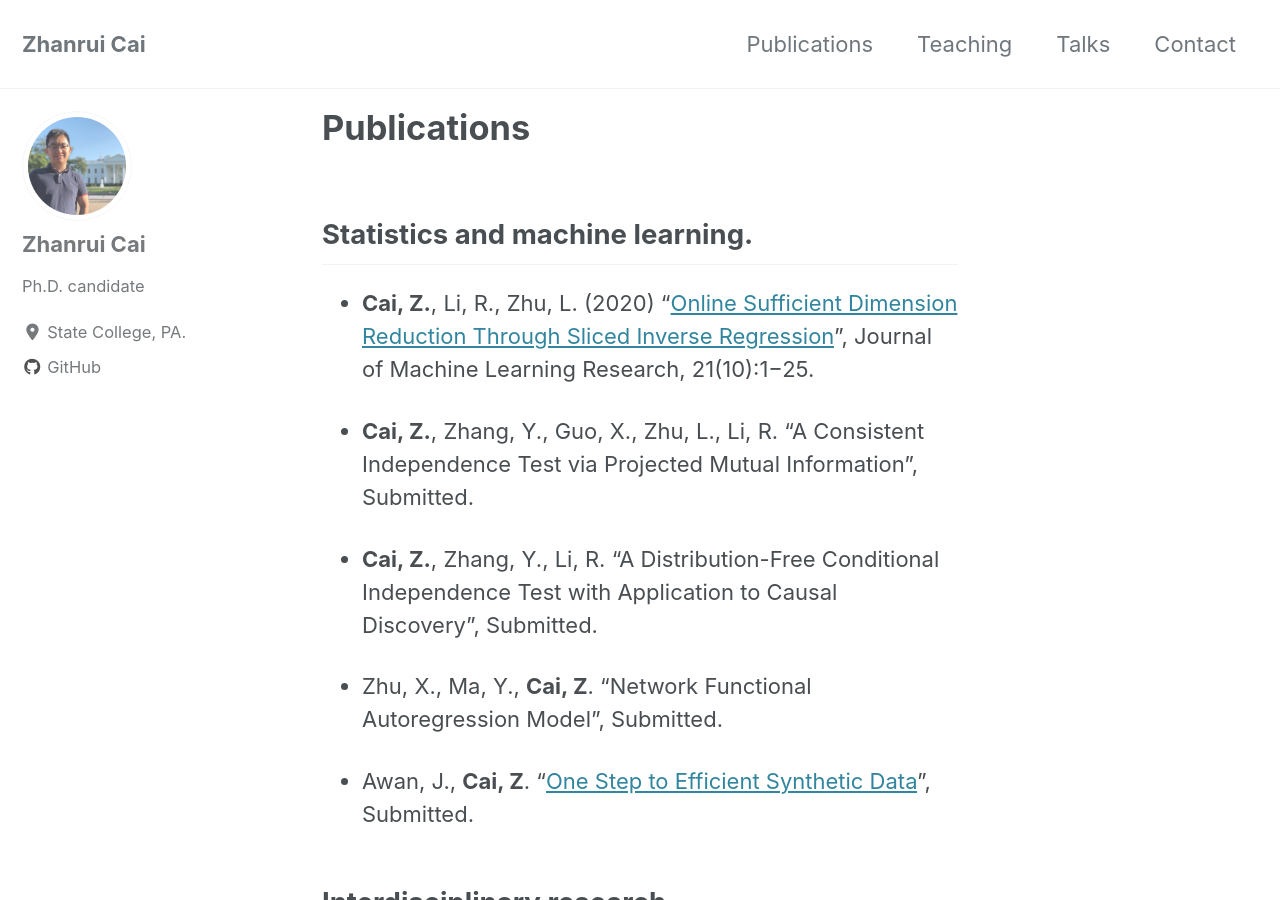
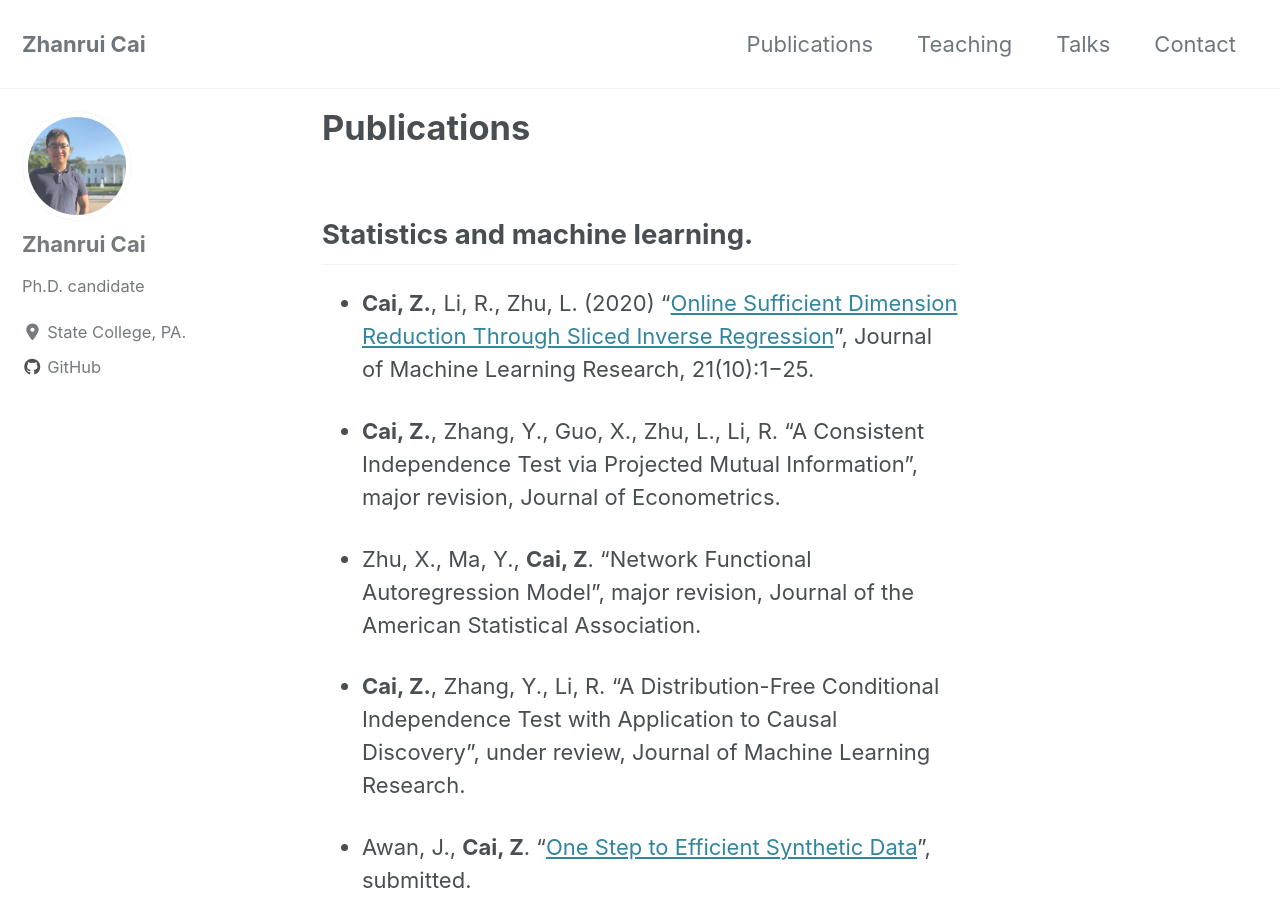
Before and after one commit to zhanruicai/zhanruicai.github.io, a Jekyll site: the page built from _pages/publication.md, in a window 1280 px wide and 900 px high. Built offline with Jekyll 4.4.1, drawn with Linux system fonts in a browser that asks for light colours; cached includes are drawn as plain includes; nearby versions of some CDN libraries; some of the changed text lies outside the part shown.

Commit message:
new version

```diff
--- a/_pages/publication.md
+++ b/_pages/publication.md
@@ -8,16 +8,16 @@ author_profile: true
 
 - **Cai, Z.**, Li, R., Zhu, L. (2020) “[Online Sufficient Dimension Reduction Through Sliced Inverse Regression](http://jmlr.org/papers/v21/18-567.html)”, Journal of Machine Learning Research, 21(10):1−25.
 
-- **Cai, Z.**, Zhang, Y., Guo, X., Zhu, L., Li, R. "A Consistent Independence Test via Projected Mutual Information", Submitted.
+- **Cai, Z.**, Zhang, Y., Guo, X., Zhu, L., Li, R. "A Consistent Independence Test via Projected Mutual Information", major revision, Journal of Econometrics.
 
-- **Cai, Z.**, Zhang, Y., Li, R. "A Distribution-Free Conditional Independence Test with Application to Causal Discovery", Submitted.
+- Zhu, X., Ma, Y., **Cai, Z**. "Network Functional Autoregression Model", major revision, Journal of the American Statistical Association.
 
-- Zhu, X., Ma, Y., **Cai, Z**. "Network Functional Autoregression Model", Submitted.
+- **Cai, Z.**, Zhang, Y., Li, R. "A Distribution-Free Conditional Independence Test with Application to Causal Discovery", under review, Journal of Machine Learning Research.
 
-- Awan, J., **Cai, Z**. "[One Step to Efficient Synthetic Data](https://arxiv.org/abs/2006.02397)", Submitted.
+- Awan, J., **Cai, Z**. "[One Step to Efficient Synthetic Data](https://arxiv.org/abs/2006.02397)", submitted.
 
 ## Interdisciplinary research.
 
-- Buu, Y., **Cai, Z.**, Li, R., Wong, S., Lin, H., Su, W., Jorenby, D., Piper, M. "Validating E-cigarette Dependence Scales Based on Dynamic Patterns of Vaping Behaviors", Submitted.
+- Buu, Y., **Cai, Z.**, Li, R., Wong, S., Lin, H., Su, W., Jorenby, D., Piper, M. "Validating E-cigarette Dependence Scales Based on Dynamic Patterns of Vaping Behaviors", submitted.
 
-- Buu, Y., **Cai, Z.**, Li, R., Wong, S., Lin, H., Su, W., Jorenby, D., Piper, M. "The association between short-term emotion dynamics and cigarette dependence symptomatology: a comprehensive examination of dynamic measures", Submitted.
+- Buu, Y., **Cai, Z.**, Li, R., Wong, S., Lin, H., Su, W., Jorenby, D., Piper, M. "The association between short-term emotion dynamics and cigarette dependence symptomatology: a comprehensive examination of dynamic measures", submitted.
```
